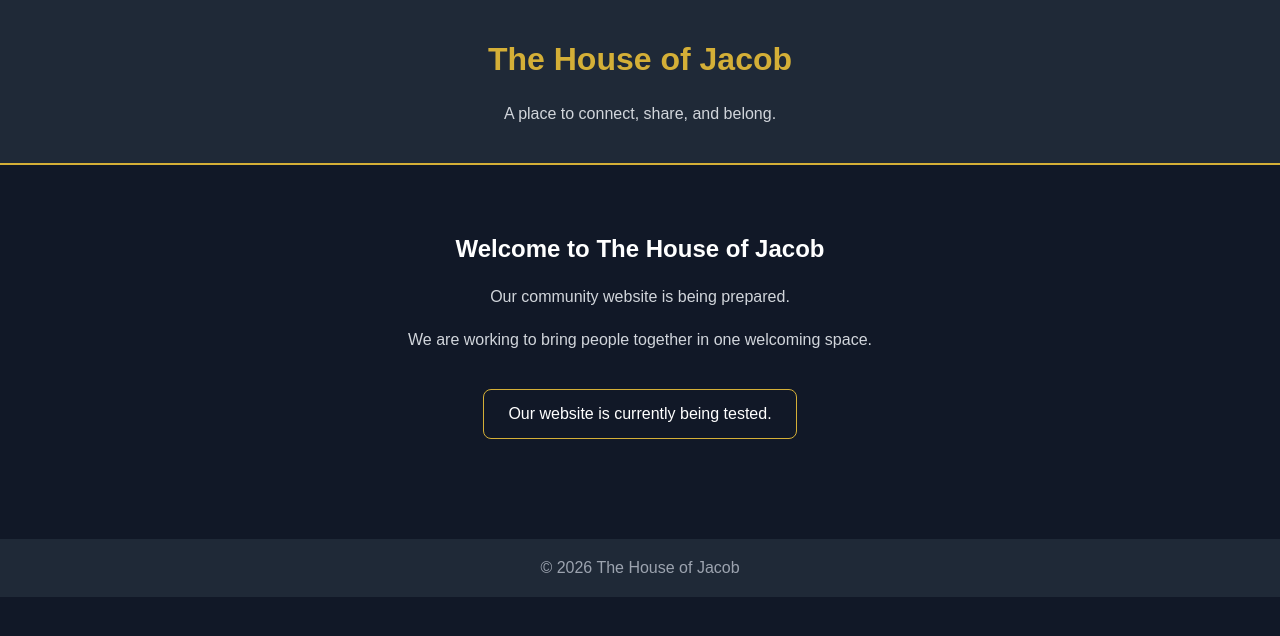
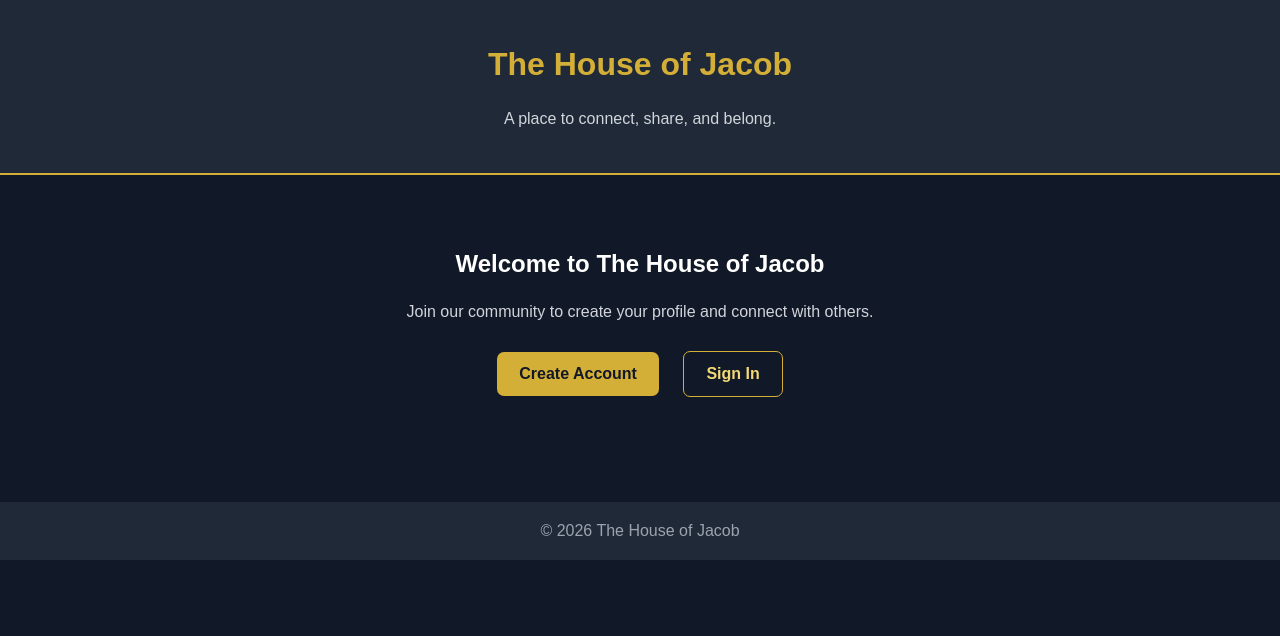
Before and after one commit to Bull-powder/the-house_of_jacob, a Flask app: page / in a window 1280 px wide. Shown: the top 636 px of the page. Run offline with Flask 3, Linux system fonts and the light colour scheme.

Commit message:
Refactor index.html for improved layout and user messages
Updated styles and added conditional user messages in the main section.

```diff
--- a/templates/index.html
+++ b/templates/index.html
@@ -14,32 +14,34 @@
             text-align: center;
         }
         header {
+            padding: 25px;
             background: #1f2937;
-            padding: 20px;
             border-bottom: 2px solid #d4af37;
         }
-        h1 {
-            color: #d4af37;
+        h1 { color: #d4af37; }
+        main { padding: 55px 20px; }
+        p { color: #d1d5db; line-height: 1.7; }
+        a {
+            display: inline-block;
+            margin: 10px;
+            padding: 13px 22px;
+            border-radius: 7px;
+            text-decoration: none;
+            font-weight: bold;
         }
-        main {
-            padding: 50px 20px;
+        .signup {
+            background: #d4af37;
+            color: #111827;
         }
-        p {
-            color: #d1d5db;
-            line-height: 1.7;
-        }
-        .notice {
-            display: inline-block;
-            margin-top: 20px;
-            padding: 15px 24px;
+        .login {
             border: 1px solid #d4af37;
-            border-radius: 8px;
+            color: #f3d875;
         }
         footer {
-            margin-top: 50px;
+            margin-top: 40px;
             padding: 20px;
+            background: #1f2937;
             color: #9ca3af;
-            background: #1f2937;
         }
     </style>
 </head>
@@ -50,10 +52,25 @@
     </header>
 
     <main>
-        <h2>Welcome to The House of Jacob</h2>
-        <p>Our community website is being prepared.</p>
-        <p>We are working to bring people together in one welcoming space.</p>
-        <div class="notice">Our website is currently being tested.</div>
+        {% with messages = get_flashed_messages() %}
+            {% for message in messages %}
+                <p>{{ message }}</p>
+            {% endfor %}
+        {% endwith %}
+
+        {% if user %}
+            <h2>Welcome, {{ user["display_name"] }}!</h2>
+            <p>Your community journey starts here.</p>
+            <a class="signup" href="{{ url_for('dashboard') }}">My Dashboard</a>
+            <form method="POST" action="{{ url_for('logout') }}">
+                <button type="submit">Sign Out</button>
+            </form>
+        {% else %}
+            <h2>Welcome to The House of Jacob</h2>
+            <p>Join our community to create your profile and connect with others.</p>
+            <a class="signup" href="{{ url_for('register') }}">Create Account</a>
+            <a class="login" href="{{ url_for('login') }}">Sign In</a>
+        {% endif %}
     </main>
 
     <footer>
```
